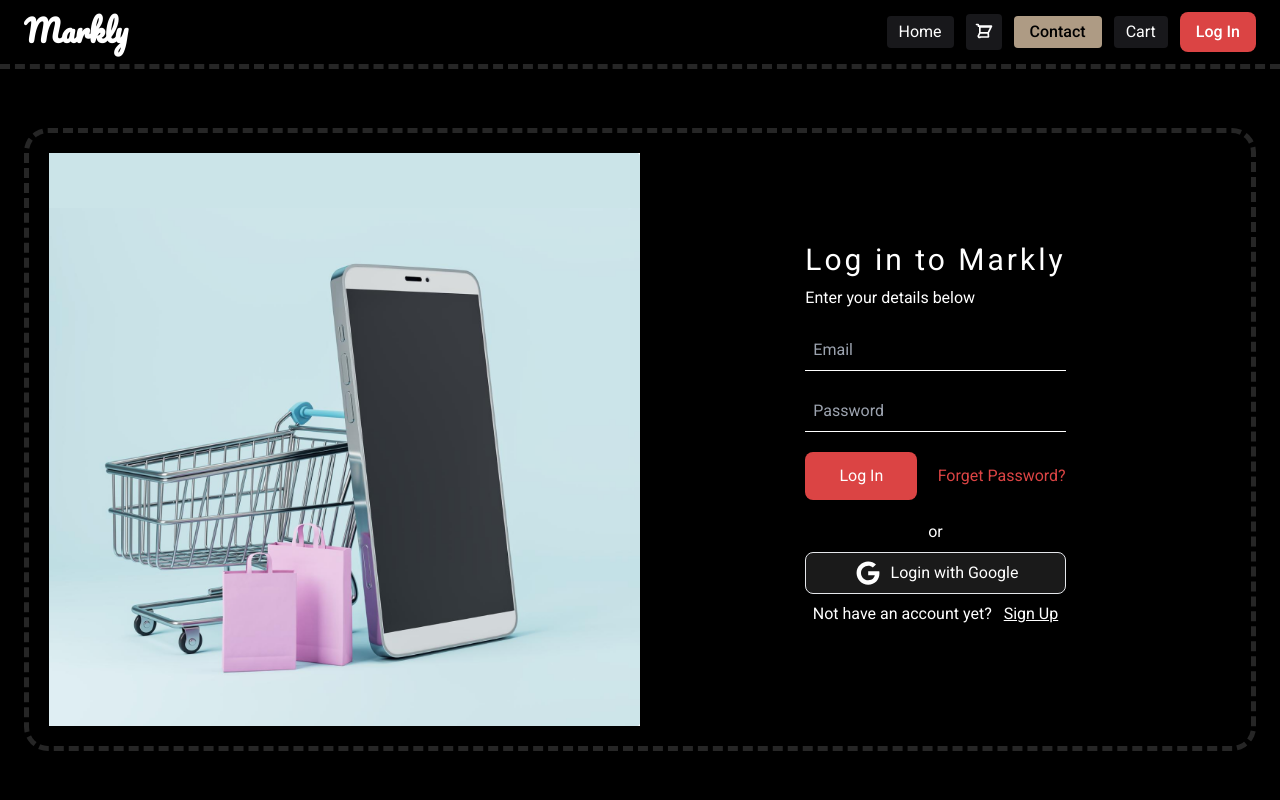
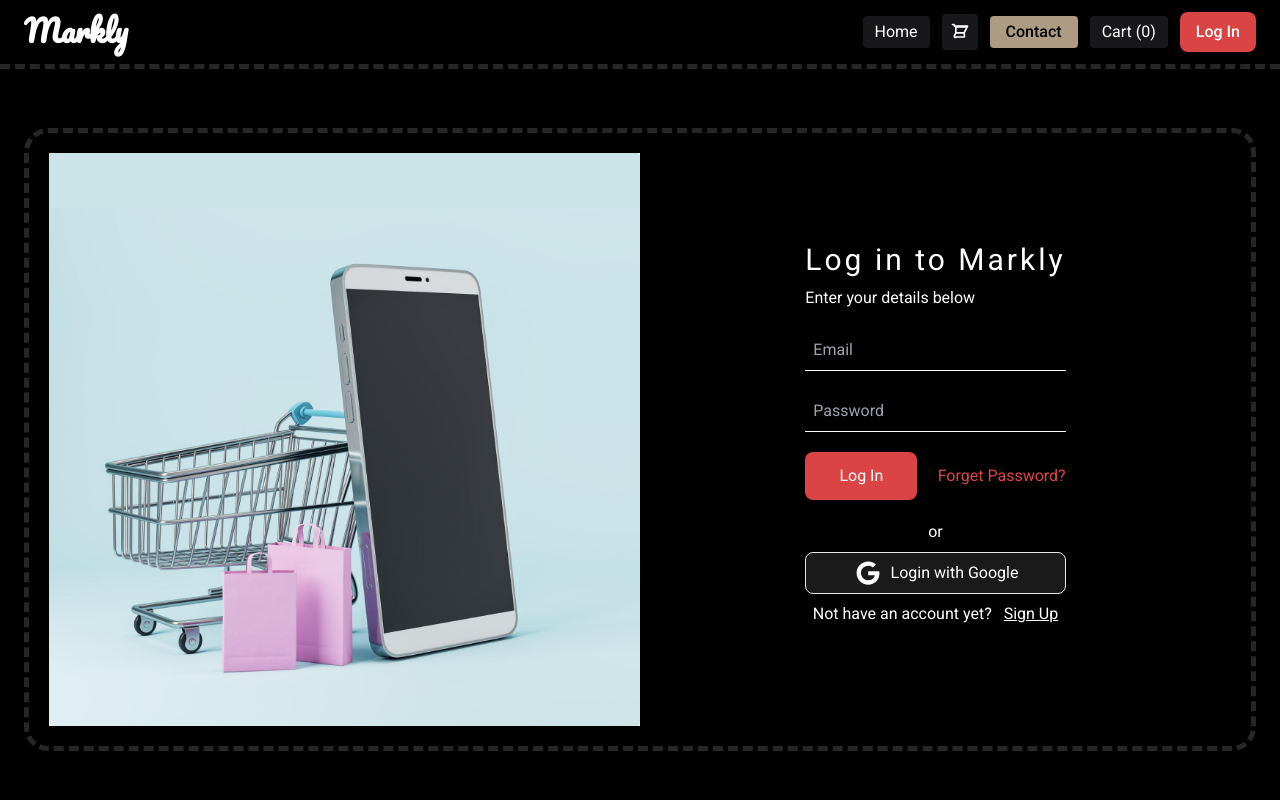
Before and after one commit to Medo971808/Markly, a Nuxt app: page /auth/login in a window 1280 px wide. Shown: the top 800 px of the page. Built offline with nearby package versions, Linux system fonts and the light colour scheme; no server answers.

Commit message:
Add cart length, handle email and password error

```diff
--- a/app/components/Nav.vue
+++ b/app/components/Nav.vue
@@ -1,6 +1,8 @@
 <script setup lang="ts">
 const route = useRoute()
 const menuOpen = ref(false)
+
+const cart = useState<any[]>("cart", () => [])
 
 const linkClass = (path: string) => {
   return route.path === path ?
@@ -62,7 +64,7 @@ const handlePhoto = () => {
           to="/contact">Contact</NuxtLink>
         <NuxtLink
           class="cursor-pointer bg-zinc-900 text-white px-3 py-1 rounded transition duration-300 hover:bg-[#383838]"
-          :to="user ? '/cart' : '/auth/login'">Cart</NuxtLink>
+          :to="user ? '/cart' : '/auth/login'">Cart ({{ cart.length }})</NuxtLink>
         <img :src="user.photoURL || '/face.jpg'" alt="" v-if="user" class="rounded-full w-12 h-12 cursor-pointer"
           @click="handlePhoto">
         <NuxtLink v-else to="/auth/login"
@@ -87,7 +89,7 @@ const handlePhoto = () => {
         <NuxtLink class="cursor-pointer p-2 flex items-center transition duration-300 hover:bg-[#383838]" to="/contact"
           :class="linkClass('/contact')" @click="menuOpen = false">Contact</NuxtLink>
         <NuxtLink class="cursor-pointer p-2 flex items-center transition duration-300 hover:bg-[#383838]" :to="user ? '/cart' : '/auth/login'"
-          :class="linkClass('/cart')" @click="menuOpen = false">Cart</NuxtLink>
+          :class="linkClass('/cart')" @click="menuOpen = false">Cart ({{ cart.length }})</NuxtLink>
       </section>
     </transition>
   </nav>
--- a/app/composables/useLogin.ts
+++ b/app/composables/useLogin.ts
@@ -31,6 +31,9 @@ export const useLogin = () => {
             return credential.user
         } catch (err: any) {
             error.value = err.message
+            if (error.value?.includes('Firebase: Error (auth/invalid-credential).')) {
+                error.value = 'Invalid email or password'
+            }
             loading.value = false
             return null
         }
--- a/app/pages/auth/login.vue
+++ b/app/pages/auth/login.vue
@@ -51,7 +51,7 @@ const handleForgetPassword = async () => {
             </button>
         </section>
         <p class="text-center mb-2">or</p>
-        <button
+        <button :disabled="loading"
             class="flex items-center justify-center gap-2 px-4 py-2 bg-[#1A1A1A] border rounded-lg shadow w-full hover:bg-gray-800 transition"
             @click="handleGoogleLogin">
             <FontAwesomeIcon :icon="['fab', 'google']" class="text-2xl transition-colors" />
--- a/app/pages/auth/signup.vue
+++ b/app/pages/auth/signup.vue
@@ -49,7 +49,7 @@ const handleGoogleSignup = async () => {
                 Create Account
             </button>
         </section>
-        <button
+        <button :disabled="loading"
             class="flex items-center justify-center h-12 gap-2 px-4 py-2 bg-[#1A1A1A] border rounded-lg shadow w-full hover:bg-gray-800 transition"
             @click="handleGoogleSignup">
             <FontAwesomeIcon :icon="['fab', 'google']" class="text-2xl transition-colors" />
```
Also changed, not shown: app/plugins/firebase.ts (line endings or trailing spaces).
